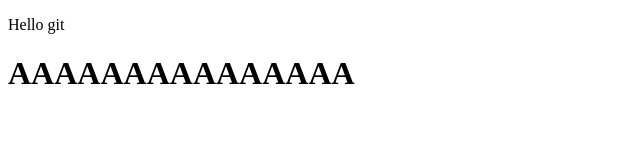
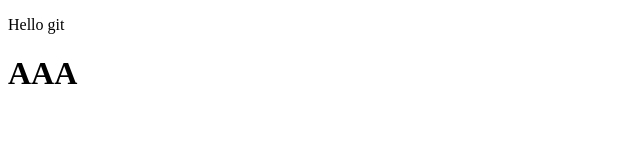
Before and after one commit to lemylime/gitUgithub-course, a plain HTML site: page index.html in a window 1280 px wide. Shown: the whole page, without its empty margins (0-640 px from the left). Drawn offline with Linux system fonts and the light colour scheme.

Commit message:
Update index.html

```diff
--- a/index.html
+++ b/index.html
@@ -4,6 +4,7 @@
 </head>
 <body>
 <p>Hello git</p>
-<h1>ААААААААААААААА</h1>
+<h1>AAA
+  </h1>
 </body>
 </html>
```
